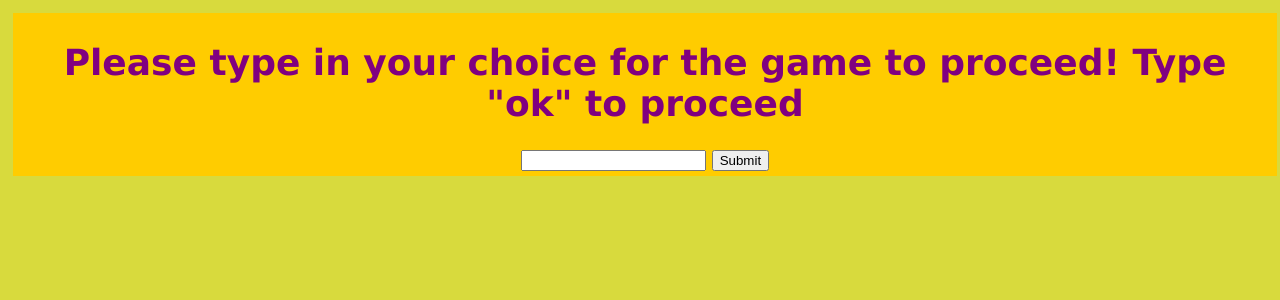
After one commit to Kalinitch/LPTHW, a Flask app: template ex52/gothonweb/templates/alert.html in a window 1280 px wide. The commit adds this page. Shown: the top 300 px of the page. Run offline with Flask 2, Linux system fonts and the light colour scheme; the template is opened without the code that fills it, so the values that code supplies are empty.

Commit message:
the last edit

```diff
--- a/ex52/gothonweb/engine.py
+++ b/ex52/gothonweb/engine.py
@@ -17,12 +17,13 @@ def game_post():
     userinput = request.form.get('userinput')
     if 'scene' in session:
         if userinput is None:
-            return render_template('error.html')
+            #launch pop out window with clarifications, return to the currentscene
+            return render_template('alert.html')
         else:
             currentscene = map.SCENES[session['scene']]
             nextscene = currentscene.go(userinput)
             if nextscene is None:
-                return render_template('error.html')
+                return render_template('alert.html')
             else:
                 session['scene'] = nextscene.urlname
                 return render_template('show_scene.html', scene=nextscene)
--- a/ex52/gothonweb/map.py
+++ b/ex52/gothonweb/map.py
@@ -23,7 +23,7 @@ In this game you are going to make...same big decisions.
 The outcome of the game depends on your choice.
 Foe each scene you are given a choice in brackets.
 To proceed from one scene to another please type in your choice below.
-Redy to begin? (type 'yes' to proceed)
+Ready to begin? (type 'yes' to proceed)
 """)
 
 # Scene 1 - Beginning
@@ -62,6 +62,12 @@ You manage to catch the bus.
 You enter the classroom, you feel like you look a bit clumsy, but since you had breakfast you have a shinning smile.
 Everyone seem to admire you, you look fabulous, don't you agree? (yes/no)
 """)
+#No
+neg = Scene("Wrong!", "neg",
+"""
+Top up your game! Without a bit of self-love you'll never make it to the narcissistic industry!
+""")
+
 #Scene 2, Branch 1, Subbranch - 2
 knock_on_the_door = Scene("knocking on the door", "knock_on_the_door",
 """
@@ -119,7 +125,8 @@ morning.add_paths({
 getting_up.add_paths({
     'have some rest': the_end_loser,
     'have a shower': have_a_shower,
-    'have breakfast': have_breakfast
+    'have breakfast': have_breakfast,
+    'leave the house': the_end_failure
 })
 
 have_a_shower.add_paths({
@@ -130,7 +137,7 @@ have_a_shower.add_paths({
 
 have_breakfast.add_paths({
     'yes': the_end_winner,
-    'no': the_end_loser
+    'no': neg
 })
 
 # Scenes
@@ -140,6 +147,7 @@ SCENES = {
     getting_up.urlname : getting_up,
     have_a_shower.urlname : have_a_shower,
     have_breakfast.urlname : have_breakfast,
+    neg.urlname: neg,
     the_end_winner.urlname : the_end_winner,
     the_end_loser.urlname : the_end_loser,
     the_end_failure.urlname : the_end_failure
--- /dev/null
+++ b/ex52/gothonweb/templates/alert.html
@@ -0,0 +1,12 @@
+{% extends "layout.html" %}
+{% block content %}
+<html>
+  <body>
+    <H1>Please type in your choice for the game to proceed! Type "ok" to proceed </H1>
+    <form onsubmit="return HandleSubmit();">
+      <input type="text" name="lastname" id="TextField">
+      <input name="OK" type="submit">
+    </form>
+  </body>
+</html>
+{% endblock %}
--- a/ex52/gothonweb/templates/error.html
+++ /dev/null
@@ -1,6 +0,0 @@
-{% extends "layout.html" %}
-{% block content %}
-<h1>Please type in your choice for the game to proceed! Chose from the options given in the brackets.</h1>
-<p><a href="currentscene" >Try again</a></p>
-<p><a href="/">Play Again?</a></p>
-{% endblock %}
--- a/ex52/gothonweb/templates/no_session.html
+++ b/ex52/gothonweb/templates/no_session.html
@@ -1,6 +1,5 @@
 {% extends "layout.html" %}
 {% block content %}
 <h1>Oops something went wrong!</h1>
-<p>Try again</p>
 <p><a href="/">Play Again?</a></p>
 {% endblock %}
--- a/ex52/gothonweb/templates/show_scene.html
+++ b/ex52/gothonweb/templates/show_scene.html
@@ -8,6 +8,8 @@
   {% elif scene.urlname == "the_end_winner" %}
     <p><a href="/">Thanks for playing! Play Again?</a></p>
   {% elif scene.urlname == "the_end_failure" %}
+    <p><a href="/">Thanks for playing! Play Again?</a></p>
+  {% elif scene.urlname == "neg" %}
     <p><a href="/">Thanks for playing! Play Again?</a></p>
   {% else %}
     <p>
```
Also changed, not shown: 1 other file.
